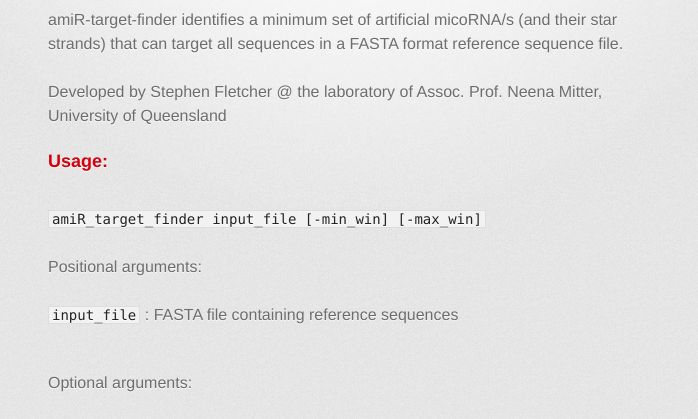
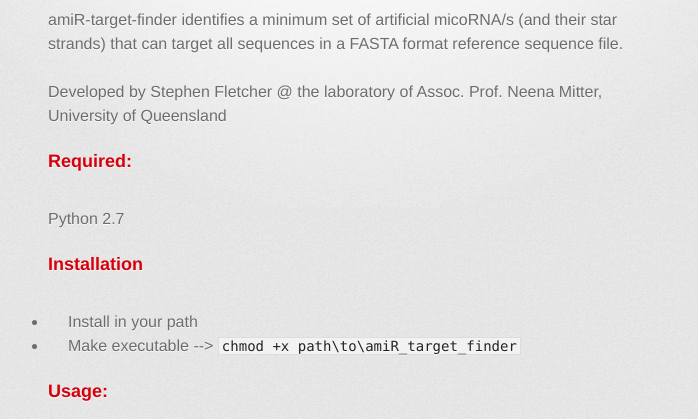
Before and after one commit to Mitter-lab/amiR_target_finder, a plain HTML site: page index.html in a window 1280 px wide. Shown: the part 366-785 px from the top of the page, without its empty margins (282-980 px from the left). Drawn offline with Linux system fonts and the light colour scheme; a web font is replaced by a local one.

Commit message:
Update index

```diff
--- a/index.html
+++ b/index.html
@@ -38,7 +38,15 @@
 <br><br>Developed by Stephen Fletcher @ the laboratory of Assoc. Prof. Neena Mitter, University of Queensland
 
 </p>
+        <p><h3>Required:</h3><br>
 
+        Python 2.7<br>
+        <p><h3>Installation</h3><br>
+
+        <ul>
+        <li>Install in your path</li>
+        <li>Make executable --> <code>chmod +x path\to\amiR_target_finder</code></li>
+        </ul>
 <p><h3>Usage:</h3><br>
 
 <code>amiR_target_finder input_file [-min_win] [-max_win]</code>
```
